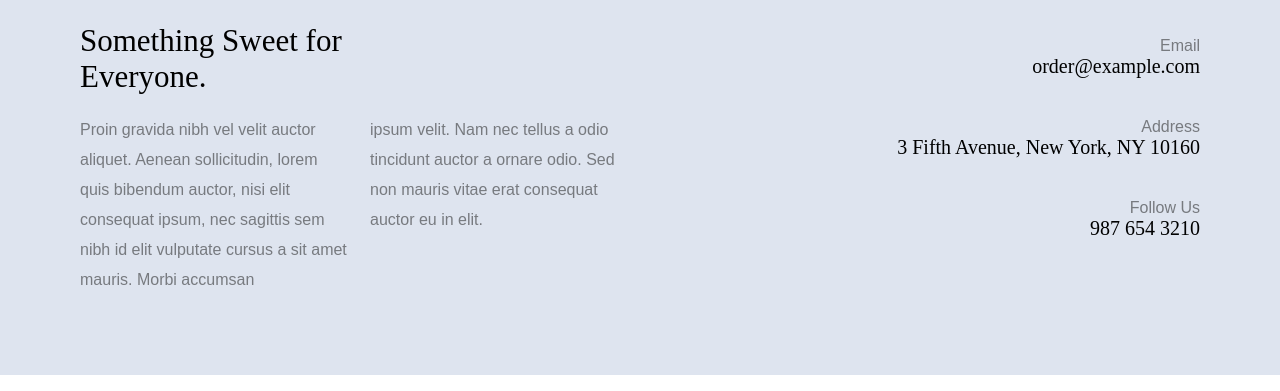
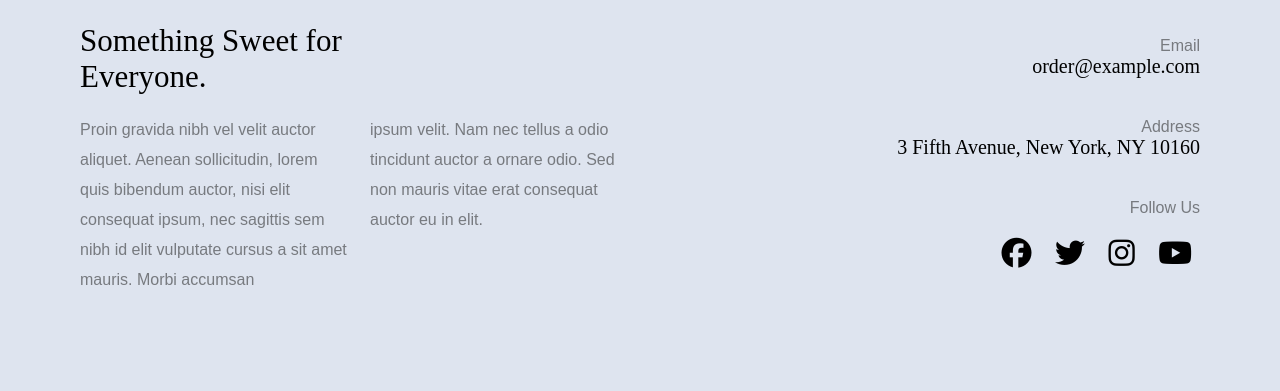
Before and after one commit to calixtofrancismantalii/CAKE-SHOP, a plain HTML site: page index.html in a window 1280 px wide. Shown: the part 4409-4800 px from the top of the page. Drawn offline with Linux system fonts and the light colour scheme.

Commit message:
done home page desktop view

```diff
--- a/index.html
+++ b/index.html
@@ -154,9 +154,13 @@
                         </div>
                         <div>
                             <span>Follow Us</span>
-                            <h2>987 654 3210</h2>
+                            <div style="font-size: 30px; padding: 20px 0px; letter-spacing: 8px; cursor: pointer">
+                                <i class="fab fa-facebook"></i>
+                                <i class="fab fa-twitter"></i>
+                                <i class="fab fa-instagram"></i>
+                                <i class="fab fa-youtube"></i>
+                            </div>
                         </div>
-
                     </div>
                 </div>
             </div>
```
